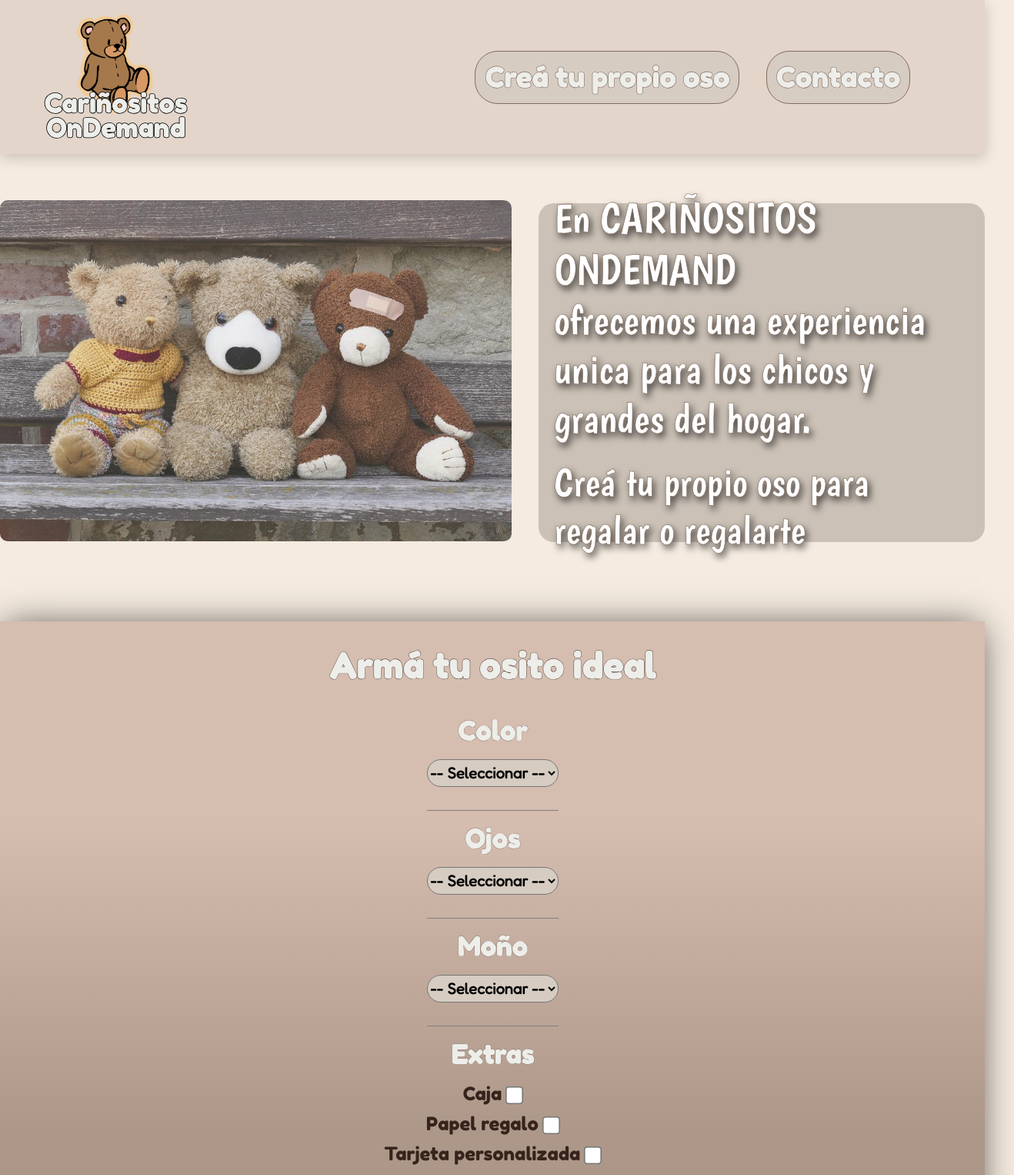
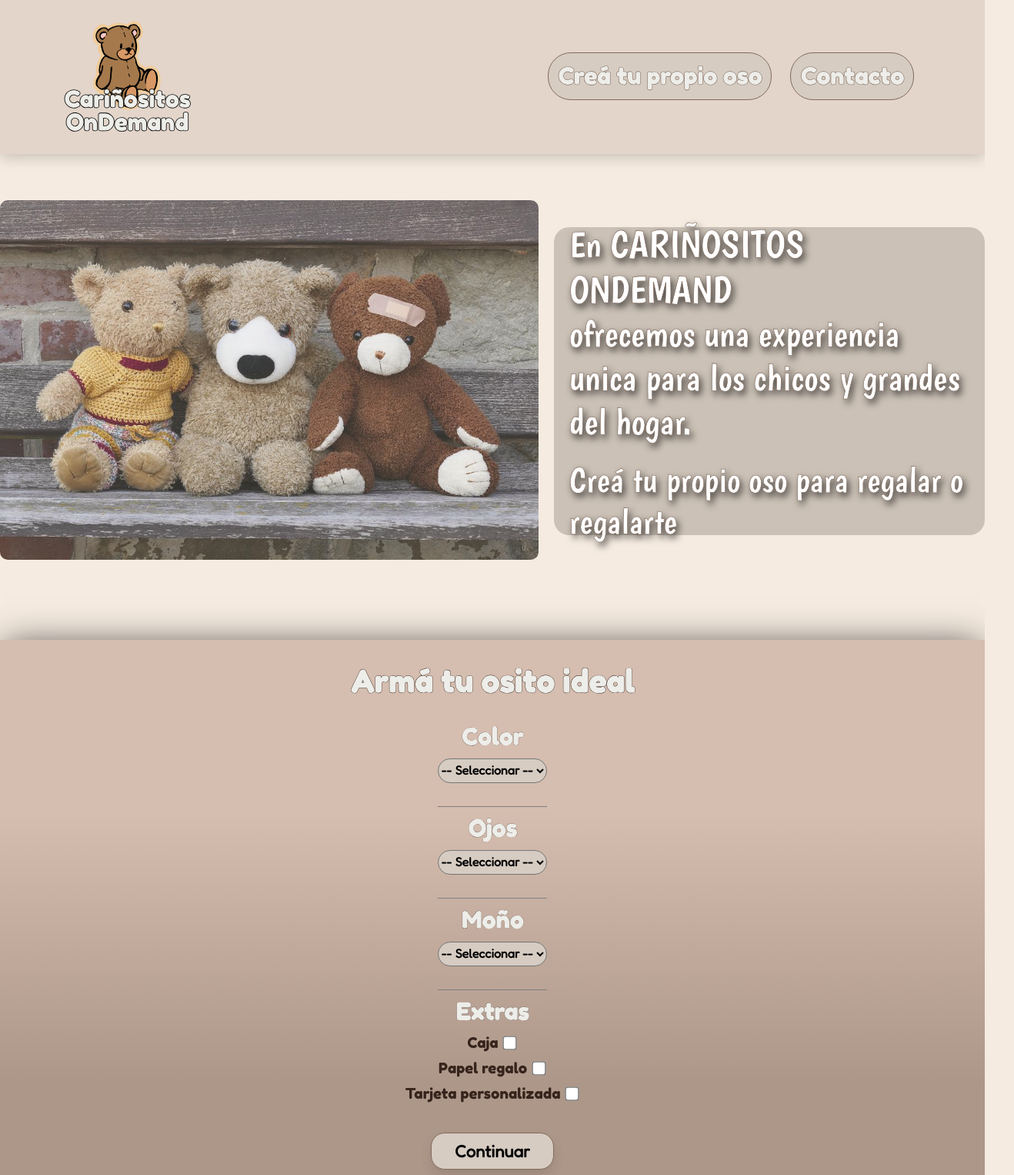
Before and after one commit to LeoPaez/carinositos-ondemand, a plain HTML site: page index.html in a window 1280 px wide. Shown: the top 1526 px of the page at 77% size, 1318 px wide, since content can reach past the window. Drawn offline with Linux system fonts and the light colour scheme.

Commit message:
Sube el archivo

```diff
--- a/styles.css
+++ b/styles.css
@@ -42,13 +42,12 @@ a {
 .navegacion {
     display: flex;
     justify-content: space-between;
-    height: 19rem;
     background-color: var(--nav);
     box-shadow: 0 4px 18px 0 rgba(0,0,0,.2);
-    padding: 0 8rem 20rem;
+    padding: 0 8rem;
 }
 .logo {
-    width: 14rem;
+    width: 17rem;
     height: 20rem;
     display: flex;
     flex-direction: column;
@@ -56,24 +55,24 @@ a {
     align-items: center;
 }
 .logo__img {
-    width: 10rem;
+    width: 9rem;
     margin-bottom: -30px;
 }
 .logo__p {
-    font-size: 3.4rem;
+    font-size: 3rem;
     font-family: 'fredoka-one', sans-serif;
     color: var(--titulo);
     font-weight: bold;
     -webkit-text-stroke: 0.8px black;
     margin: 0;
-    line-height: 3.2rem;
+    line-height: 3rem;
 }
 .nav {
-    width: 60rem;
-    height: 20rem;
+    width: 50rem;
+    height: 13rem;
     display: flex;
     justify-content: space-around;
-    align-items: center;
+    align-items: flex-end;
 }
 .nav__a {
     font-family: 'fredoka-one', sans-serif;
@@ -83,7 +82,7 @@ a {
     border-radius: 3rem;
     border: 1px solid var(--marron);
     -webkit-text-stroke: 0.6px var(--marron);
-    font-size: 3.6rem;
+    font-size: 3rem;
     font-weight: 600;
     text-decoration: none;
     transition: all 0.3s ease 0s;
@@ -101,9 +100,10 @@ a {
     justify-content: center;
     align-items: center;
     margin-top: 6rem;
+    gap: 2rem;
 }
 .main__img_source {
-    width: 95%;
+    width: 70rem;
     opacity: 0.8;
     border-radius: 1rem;
 }
@@ -111,8 +111,8 @@ a {
     display: flex;
     flex-direction: column;
     justify-content: center;
-    height: 44rem;
-    width: 78rem;
+    height: 40rem;
+    width: 74rem;
     background-color: rgba(36, 25, 19, 0.2);
     padding: 2rem;
     border-radius: 2rem;
@@ -122,16 +122,16 @@ a {
     color: var(--blanco);
     -webkit-text-stroke: 0.6px var(--marron);
     text-shadow: 3px 5px 10px rgba(0,0,0,0.7);
-    font-size: 5.4rem;
+    font-size: 4.8rem;
     margin: 0;
 }
 .main__p--bold {
     text-transform: uppercase;
-    font-size: 5.6rem;
+    font-size: 5rem;
 }
 .space {
     margin-top: 2rem;
-    font-size: 5.2rem;
+    font-size: 4.6rem;
 }
 
 .extras {
@@ -149,7 +149,7 @@ a {
     box-shadow: 0px 0px 44px -6px rgba(0,0,0,0.67);
 }
 .armar-oso__t {
-    font-size: 4.6rem;
+    font-size: 4rem;
     color: var(--titulo);
     -webkit-text-stroke: 0.4px var(--marron-oscuro);
     margin: 0;
@@ -166,17 +166,17 @@ a {
     border: none;
 }
 .form__t {
-    font-size: 3.4rem;
+    font-size: 3rem;
     text-align: center;
     color: var(--titulo);
     -webkit-text-stroke: 0.2px var(--marron-oscuro);
     margin: 0;
-    margin: 1.6rem 0;
+    margin: 1rem 0;
 }
 .form__select {
     font-family: 'fredoka', sans-serif;
     font-weight: bold;
-    font-size: 2rem;
+    font-size: 1.6rem;
     border-radius: 2rem;
     padding: 0.4rem 0;
     margin-bottom: 3rem;
@@ -185,7 +185,7 @@ a {
 
 .form__label {
     color: var(--marron-oscuro);
-    font-size: 2.4rem;
+    font-size: 1.9rem;
     font-weight: 100;
     margin-bottom: 1rem;
 
@@ -194,11 +194,12 @@ a {
     margin-bottom: 3rem;
 }
 .form__checkbox {
-    transform: scale(1.8)
+    transform: scale(1.4)
 }
 .form__btn {
-    font-size: 2.4rem;
+    font-size: 2.2rem;
     font-family: 'fredoka', sans-serif;
+    font-weight: bold;
     padding: 1rem 3rem;
     background-color: var(--marron-claro);
     border: 1px solid var(--marron);
@@ -210,6 +211,7 @@ a {
 }
 .form__btn:hover {
     background-color: var(--body);
+    color: var(--marron-oscuro);
     box-shadow: 0px 10px 14px var(--marron);
     transform: translateY(-7px);
 }
@@ -223,7 +225,7 @@ a {
     margin-bottom: 10rem;
 }
 .contacto {
-    height: 60rem;
+    height: 50rem;
     background-color: var(--blanco);
     display: flex;
     justify-content: center;
@@ -232,7 +234,6 @@ a {
     border-radius: 2rem;
 }
 .contacto__img {
-    width: 100%;
     height: 100%;
     object-fit: contain;
     border-radius: 2rem 0 0 2rem;
@@ -255,15 +256,16 @@ a {
 }
 .campo__field {
     font-family: sans-serif;
-    font-size: 2.6rem;
+    font-size: 2.2rem;
     flex: 2;
     border: none;
     padding: 2.4rem 4rem;
     border-bottom: 1px solid var(--gris);
 }
 .campo__btn {
-    font-size: 2.4rem;
+    font-size: 2.2rem;
     font-family: 'fredoka', sans-serif;
+    font-weight: bold;
     padding: 1rem 3rem;
     background-color: var(--marron-claro);
     border: 1px solid var(--marron);
@@ -275,6 +277,7 @@ a {
 }
 .campo__btn:hover {
     background-color: var(--body);
+    color: var(--marron-oscuro);
     box-shadow: 0px 6px 14px var(--marron);
     transform: translateY(-7px);
 }
@@ -296,7 +299,7 @@ a {
     cursor: pointer;
 }
 .footer__logo-img {
-    height: 10rem;
+    height: 8rem;
     margin-right: -1.6rem;
 
 }
@@ -308,20 +311,20 @@ a {
     justify-content: flex-end;
 }
 .footer__logo-text--p {
-    font-size: 3rem;
+    font-size: 2.2rem;
     font-family: 'fredoka-one', sans-serif;
     color: var(--titulo);
     font-weight: bold;
     -webkit-text-stroke: 0.8px black;
     margin: 0;
-    line-height: 3.2rem;
+    line-height: 2.8rem;
 }
 .footer__info {
     display: flex;
     flex-direction: column;
 }
 .footer__info--p {
-    font-size: 1.8rem;
+    font-size: 1.6rem;
     font-family: sans-serif;
     color: var(--blanco);
     text-align: center;
@@ -331,6 +334,6 @@ a {
     gap: 2rem;
 }
 .footer__redes--img {
-    width: 5rem;
+    width: 4rem;
     cursor: pointer;
 }
```
